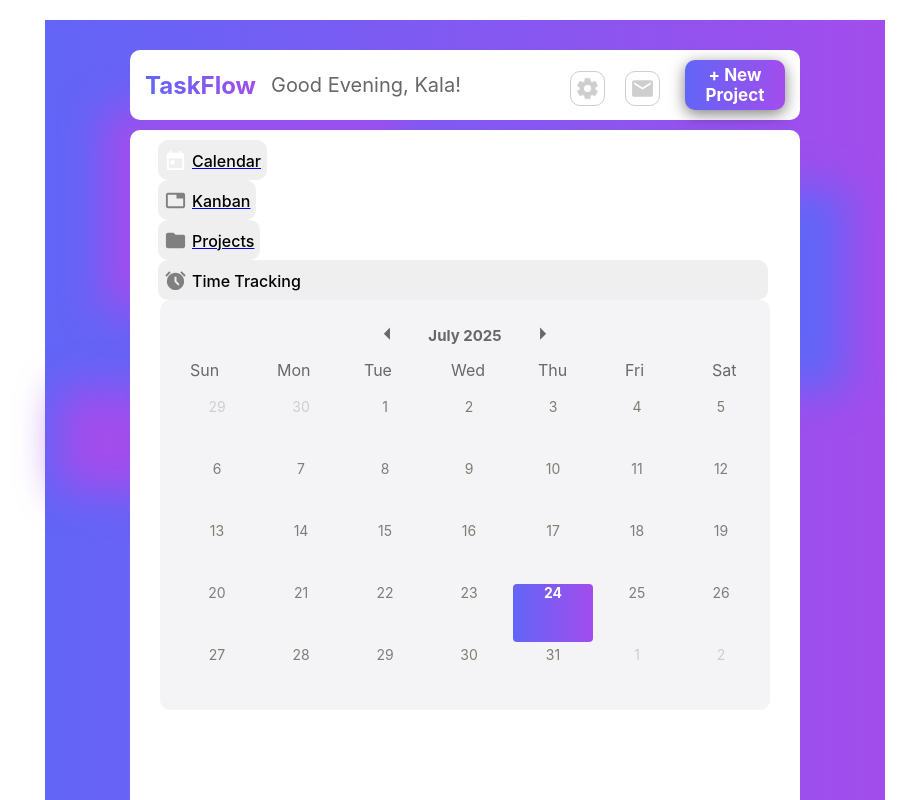
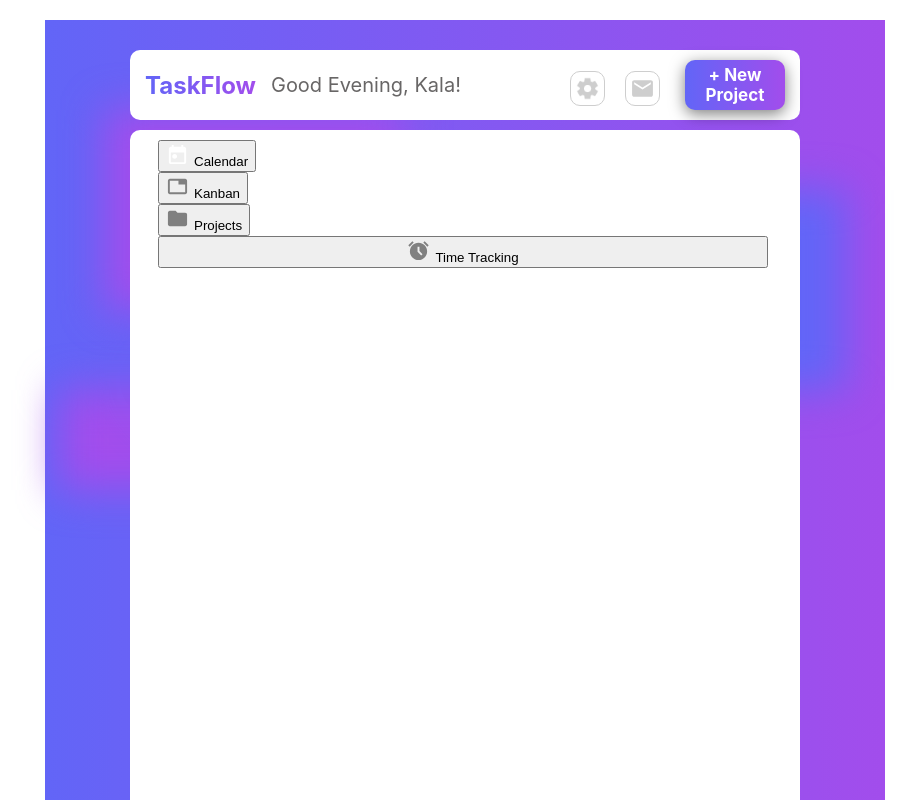
Before and after one commit to shakaylac/TaskFlow, a React (Create React App) app in the folder taskflow-app/: page / in a window 1280 px wide. Shown: the top 800 px of the page, without its empty margins (175-1091 px from the left). Built offline with nearby package versions, Linux system fonts and the light colour scheme.

Commit message:
Added a function to swith the component view when the user clicks the button. It works but I need to add the container component into the App.js file as when you click it everything stays expect the backgorund, so the container compoenet. In also looks liek I 'll need to center everything again.

```diff
--- a/taskflow-app/src/App.js
+++ b/taskflow-app/src/App.js
@@ -16,6 +16,7 @@ import folder_filled from './assets/folder_filled.svg';
 import alarm from './assets/alarm.svg';
 
 function App() {
+  /* Header */
   const [greeting, setGreeting] = useState('');
   const [userName, setUserName] = useState(', Kala!');
 
@@ -30,6 +31,38 @@ function App() {
       setGreeting('Good Evening');
     }
   }, []);
+
+  /* Navigation */
+        const [isActive, setIsActive] = useState(false);
+      const gradient = 'linear-gradient(to right, #6265F7,#A24DEC)';
+
+      const calendarBtn = {
+          backgroundColor: isActive ? gradient : 'white',
+          color: '#808080'
+
+      }
+
+      const kanbanBtn = {
+          backgroundColor: isActive ? 'white' : gradient,
+          color: '#fff'
+      }
+
+      const projectBtn = {
+          backgroundColor: isActive ? 'white' : gradient,
+          color: '#fff'
+      }
+
+      const timeTrackingBtn = {
+          backgroundColor: isActive ? 'white' : gradient,
+          color: '#fff'
+      }
+
+      const [ activeView, setActiveView ] = useState('calendar');
+
+       // Function to switch between views
+      const switchView = (viewName) => {
+        setActiveView(viewName);
+      };
 
   return (
     <Router>
@@ -47,15 +80,19 @@ function App() {
         <section className='navigation-bkg'>
           <div className='nav-btns'>
             <Link to="/calendar">
-              <button className='calendar'><img src={today} className='today-icon' alt="calendar" />Calendar</button>
+              <button  onClick={() => switchView('calendar')}
+          className={activeView === 'calendar' ? 'active' : ''}><img src={today} className='today-icon' alt="calendar"  />Calendar</button>
             </Link>
             <Link to="/kanban">
-              <button className='kanban'><img src={tab} className='tab-icon' alt="kanban" />Kanban</button>
+              <button onClick={() => switchView('kanban')}
+          className={activeView === 'kanban' ? 'active' : ''} ><img src={tab} className='tab-icon' alt="kanban" />Kanban</button>
             </Link>
             <Link to="/projects">
-              <button className='project'><img src={folder_filled} className='folder_filled-icon' alt="projects" />Projects</button>
+              <button onClick={() => switchView('projects')}
+          className={activeView === 'projects' ? 'active' : ''} ><img src={folder_filled} className='folder_filled-icon' alt="projects" />Projects</button>
             </Link>
-            <button className='time-tracking'><img src={alarm} className='alarm-icon' alt="time-tracking" />Time Tracking</button>
+            <button onClick={() => switchView('timetracking')}
+          className={activeView === 'timetracking' ? 'active' : ''} ><img src={alarm} className='alarm-icon' alt="time-tracking" />Time Tracking</button>
           </div>
         </section>
         <Routes>
--- a/taskflow-app/src/CSS/App.css
+++ b/taskflow-app/src/CSS/App.css
@@ -114,3 +114,56 @@
         box-shadow: 0px 4px 15px rgba(0,0,0,0.2);
 
 }
+
+/* Navgivation */
+.navigation-bkg {
+    background-color: #fff;
+    width: 670px;
+    height: 108vh;
+    margin-top: 110px;
+    margin-left: 85px;
+    border-radius: 10px;
+    position: absolute;
+    z-index: 4;
+}
+
+.nav-btns {
+    display: grid;
+    width: 610px;
+    margin-left: 28px;
+    margin-top: 10px;
+}
+
+.calendar, .kanban, .project, .time-tracking {
+    display: flex;
+    align-items: center;
+    height: 40px;
+    border-radius: 10px;
+    border: none;
+    text-align: left;
+    font-family: 'Inter';
+    font-weight: 500;
+    font-size: 16px;
+    padding-top: 2px;
+}
+
+.today-icon, .tab-icon, .folder_filled-icon, .alarm-icon {
+    margin-right: 5px;
+    width: 23px;
+    height: 23px;
+}
+
+.kanban:hover {
+    border: 1px solid #CECECE;
+    box-shadow: 0px 0px 15px rgba(0,0,0,0.2);
+}
+
+.project:hover {
+    border: 1px solid #CECECE;
+    box-shadow: 0px 0px 15px rgba(0,0,0,0.2);
+}
+
+.time-tracking:hover {
+    border: 1px solid #CECECE;
+    box-shadow: 0px 0px 15px rgba(0,0,0,0.2);
+}
--- a/taskflow-app/src/Pages/Container.js
+++ b/taskflow-app/src/Pages/Container.js
@@ -1,7 +1,12 @@
 import '../CSS/Container.css';
 import React, { useEffect, useState } from 'react';
 import { Link } from 'react-router-dom';
-
+import settings from '../assets/settings.png';
+import mail from '../assets/mail.svg';
+import today from '../assets/today.svg';
+import tab from '../assets/tab.svg';
+import folder_filled from '../assets/folder_filled.svg';
+import alarm from '../assets/alarm.svg';
 import Calendar from './Calendar';
 
 
@@ -10,9 +15,8 @@ function Container() {
 
 
     return(
-       <>
+        <>
 
-                <Calendar />
 
         <div className="teapot"></div>
         <div className="oval"></div>
```
